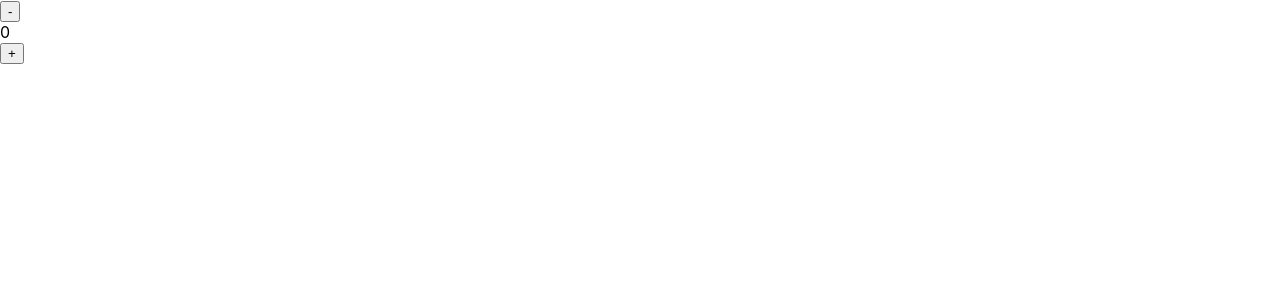
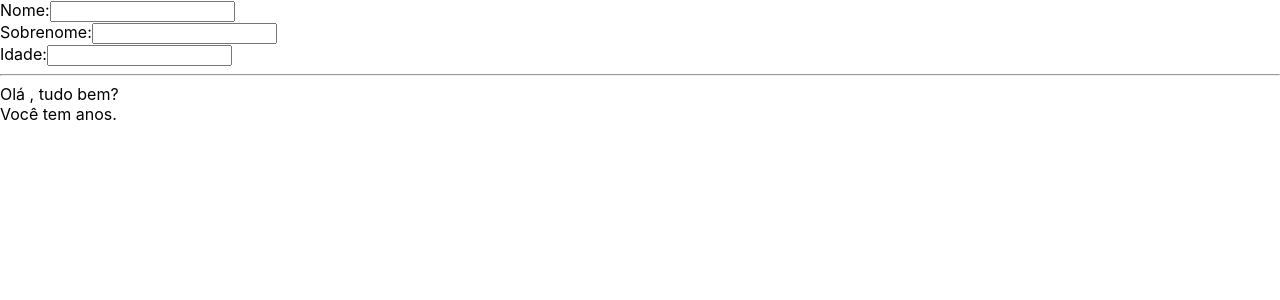
Before and after one commit to cadumega/EstudosReactB7Web-vite, a React (Vite) app: page / in a window 1280 px wide. Shown: the top 300 px of the page. Built offline with nearby package versions, Linux system fonts and the light colour scheme.

Commit message:
exercicioStateEventProps

```diff
--- a/src/App.tsx
+++ b/src/App.tsx
@@ -1,28 +1,45 @@
-import { useState } from 'react';
+import React, { useState } from 'react';
 
 const App = () => {
-    const [n, setN] = useState(0);
+    const [name, setName] = useState('');
+    const [sobrenome, setSobrenome] = useState('');
+    const [idade, setIdade] = useState('');
 
-        const handleMinus = () => {
-            setN (n -1)
-        }
-
-
-        const handleMore = () => {
-            setN (n +1)
-        }
+    const handleInput = (event: React.ChangeEvent<HTMLInputElement>) => {
+        setName(event.target.value);
+    }
+    const handleInput2 = (event: React.ChangeEvent<HTMLInputElement>) => {
+        setSobrenome(event.target.value);
+    }
+    const handleInput3 = (event: React.ChangeEvent<HTMLInputElement>) => {
+        setIdade(event.target.value);
+    }
 
     return (
         <div>
-            <button onClick= {handleMinus}> - </button>
-            <div>{n}</div>
-            <button onClick= {handleMore}> + </button>
+            Nome:
+            <input type="text" value={name} onChange={handleInput} />
+            <br />
+            Sobrenome:
+            <input type="text" value={sobrenome} onChange={handleInput2} />
+            <br />
+            Idade:
+            <input type="text" value={idade} onChange={handleInput3} />
+            <hr />
+
+            Olá {name} {sobrenome}, tudo bem?
+            <br />
+            Você tem {idade} anos.
         </div>
     )
 }
 
 export default App;
 
-// Iremos criar um contador com incremento de +1 toda vez que clico.
-// Iremos fazer um botão de +1 e de -1.
-// Somente a div que é modificada.
+// Todo sistema irá usar algum tipo de input, no qual é um html em que o usuário irá poder inserir algum dado.
+// O js não permite alteração pois esta associado ao state. Preciso criar um evento e a função.
+// Preciso importar React por fora o type para input é React.changeEvent<HTMLInputElement , type para change event.
+// Ação que modifica várias outras alterações no meu sistema, por exemplo um cadastro do cliente.
+
+// Meu state esta armazenando o conteúdo de armazenagem, criamos um formulário com uma state específica. O valor que você digita esta sendo salvo, em que poderá utilizar como quiser com esses valores.
+// Associamos duplamente o state ao value, e associamos para alterar o valor.
```
